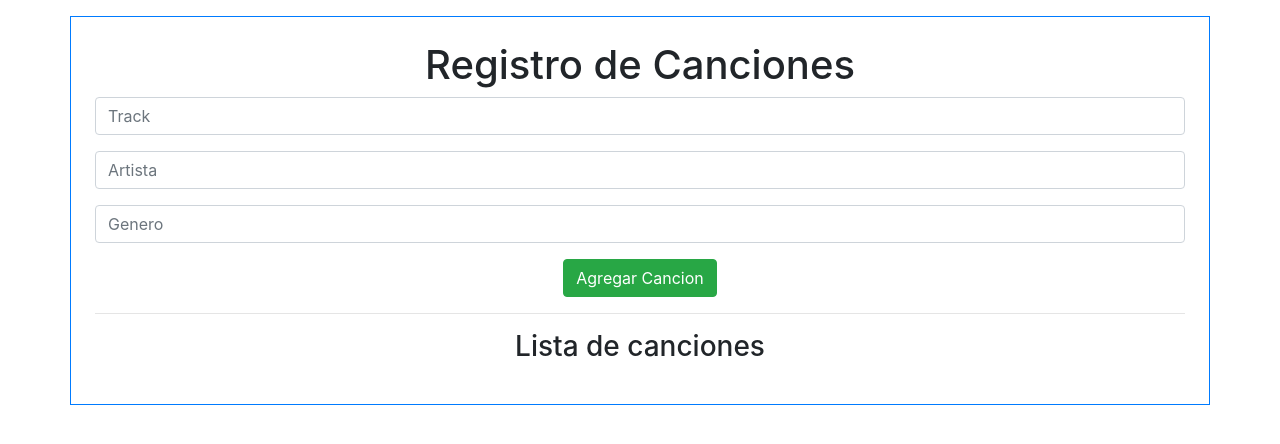
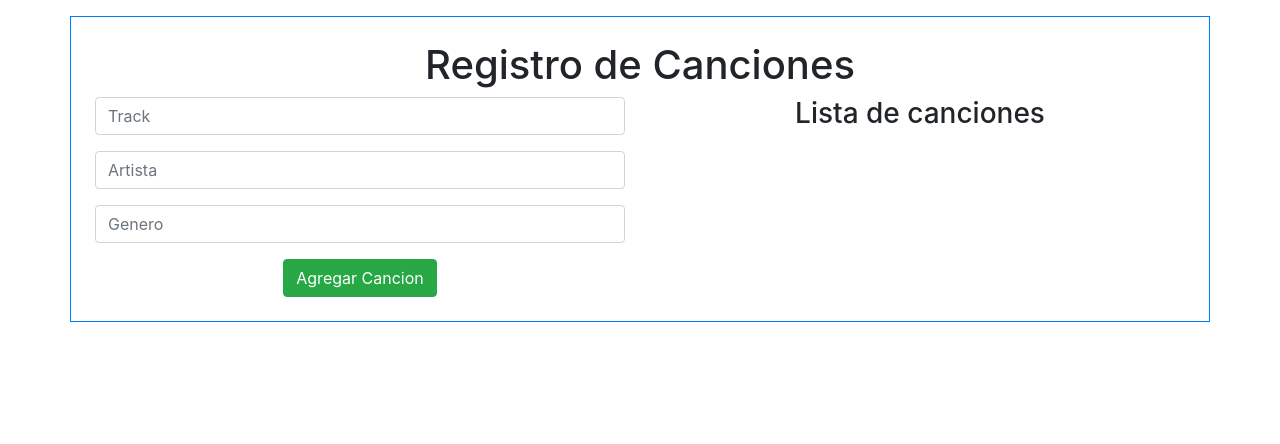
Before and after one commit to Jorge186414/Crud_Canciones_con_React, a React (Create React App) app: page / in a window 1280 px wide. Shown: the top 444 px of the page. Built offline with nearby package versions, Linux system fonts and the light colour scheme.

Commit message:
Modified: Ordenamiento del formulario y del mapeo de los objetos

```diff
--- a/src/components/Crud.jsx
+++ b/src/components/Crud.jsx
@@ -55,6 +55,8 @@ function Crud() {
         <>
             <div className="container border border-primary p-4 mt-3 rounded-3 text-center">
                 <h1>Registro de Canciones</h1>
+                <div className="row">
+                    <div className='col-sm'>
                         <form onSubmit={guardarTrack}>
                             <input
                                 type="text"
@@ -76,7 +78,8 @@ function Crud() {
                             />
                             <button type='submit' className='btn btn-success' >Agregar Cancion</button>
                         </form>
-                <hr />
+                    </div>
+                    <div className='col-sm'>
                         <h3>Lista de canciones</h3>
                         <ol>{
                             canciones.map((cancion, index) => (
@@ -85,7 +88,8 @@ function Crud() {
                         }
                         </ol>
                     </div>
-
+                </div>
+            </div>
         </>
     )
 }
```
Lines whose indentation alone changed are shown as unchanged.
